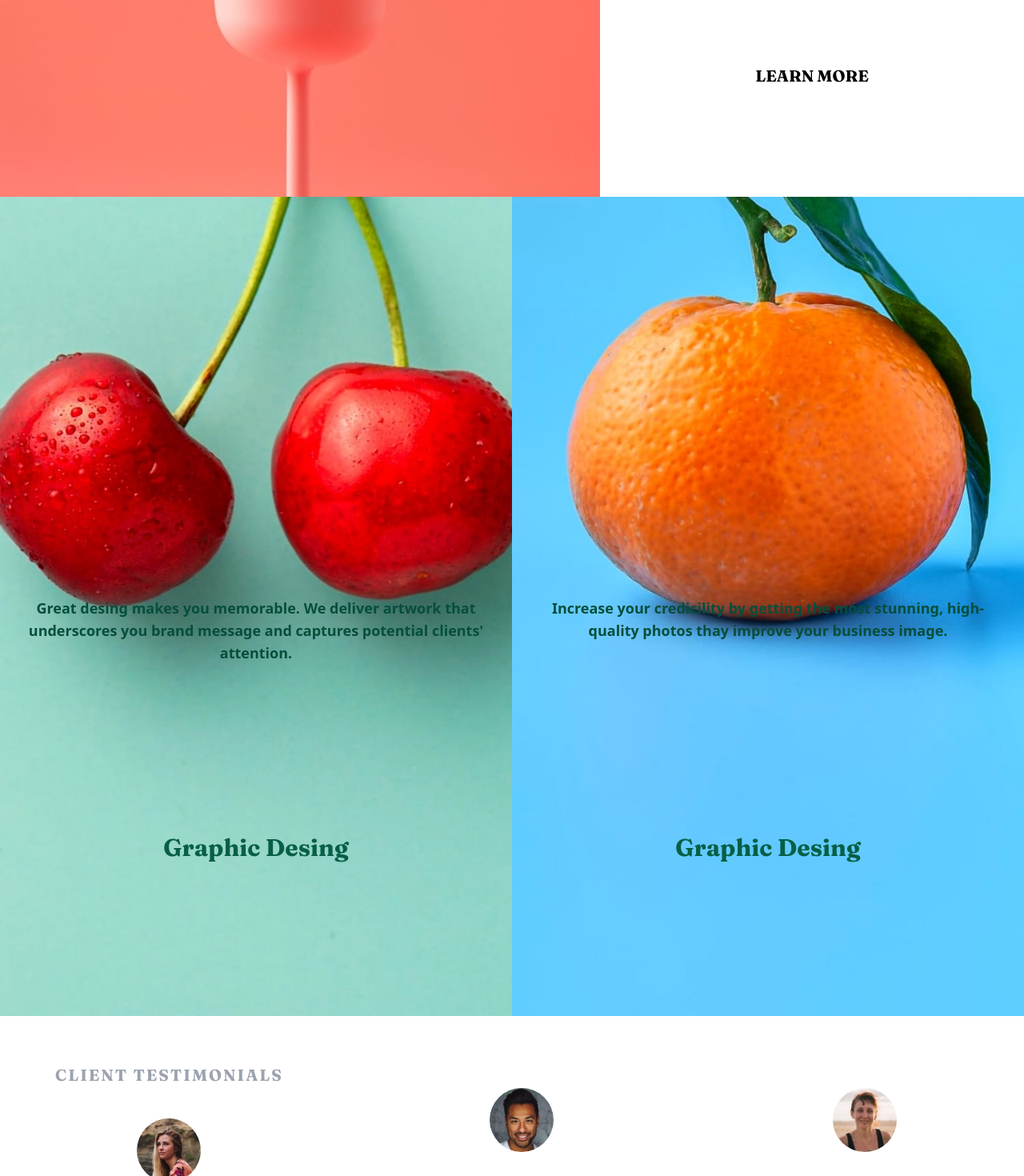
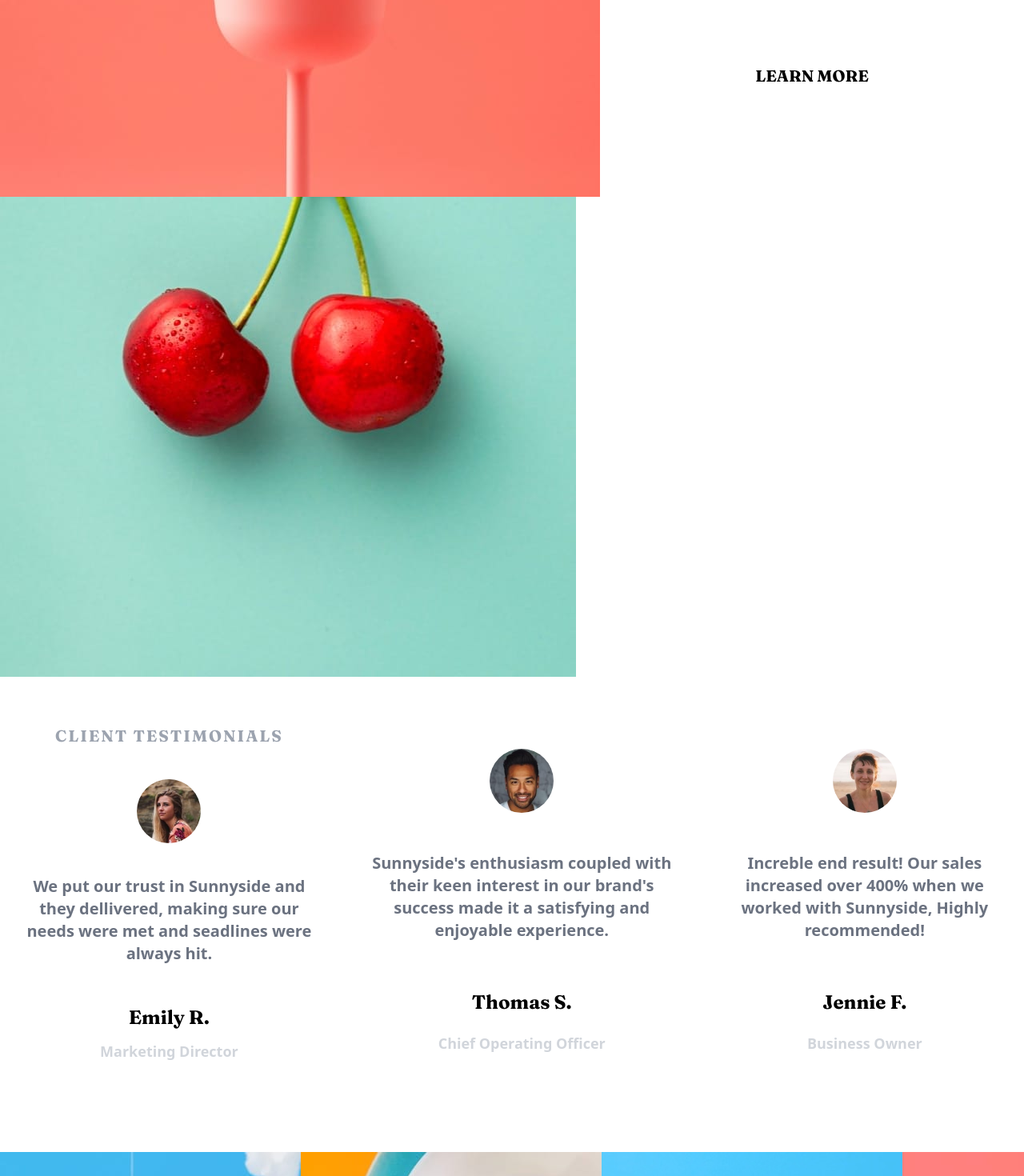
Before and after one commit to Carolthe/landing-page, a React (Vite) app: page / in a window 1280 px wide. Shown: the part 1510-2980 px from the top of the page at 80% size. Built offline with nearby package versions, Linux system fonts and the light colour scheme.

Commit message:
landing-page

```diff
--- a/src/App.jsx
+++ b/src/App.jsx
@@ -14,6 +14,8 @@ import Foteer from './components/Foteer'
 import Perfil1 from './img/Perfil1.png'
 import Perfil2 from './img/Perfil2.png'
 import Perfil3 from './img/Perfil3.png'
+import CerejaDesktop from './img/CerejaDesktop.png'
+import DesktopFundo from './components/DesktopFundo'
 
 function App() {
   return (
@@ -31,6 +33,7 @@ function App() {
 <div className='md:flex'>
 <ImgFundo imgfundo={Graphic}  paragraph="Great desing makes you memorable. We deliver artwork that underscores you brand message and captures potential clients' attention." />
 <ImgFundo imgfundo={Photography} paragraph="Increase your credicility by getting the most stunning, high-quality photos thay improve your business image." />
+<DesktopFundo imgFundoDesktop={CerejaDesktop} />
 </div>
 <div className='md:flex'>
 <Comentarios perfil={Perfil1} title="CLIENT TESTIMONIALS" paragraph="We put our trust in Sunnyside and they dellivered, making sure our needs were met and seadlines were always hit." name="Emily R." profession="Marketing Director"  />
--- /dev/null
+++ b/src/components/DesktopFundo.jsx
@@ -0,0 +1,5 @@
+export default function DesktopFundo (props){
+    return(
+        <img src={props.imgFundoDesktop}  className='hidden md:block'/>
+    )
+}
--- a/src/components/ImgFundo.jsx
+++ b/src/components/ImgFundo.jsx
@@ -3,11 +3,11 @@
 export default function imgFundo (props){
     return(
     <div  className="relative grid justify-items-center  ">
-        <img src={props.imgfundo} className='h-full w-full relative ' />
-        <img src={props.imgFundo} className="md:block selection:" />
-       <p  className="absolute bottom-48 font-fraunces text-3xl font-bold text-emerald-800 ">Graphic Desing</p>
+        <img src={props.imgfundo} className='h-full w-full relative hidden md:hidden ' />
 
-       <p className="bottom-24 absolute mx-8 text-center font-semibold font-barlow-600 text-emerald-900 text-lg top-[500px] ">{props.paragraph} </p>
+       <p  className="absolute bottom-48 font-fraunces text-3xl font-bold text-emerald-800 md:hidden ">Graphic Desing</p>
+
+       <p className="bottom-24 absolute mx-8 text-center font-semibold font-barlow-600 text-emerald-900 text-lg top-[500px] md:hidden ">{props.paragraph} </p>
 
    </div>
    )
```
